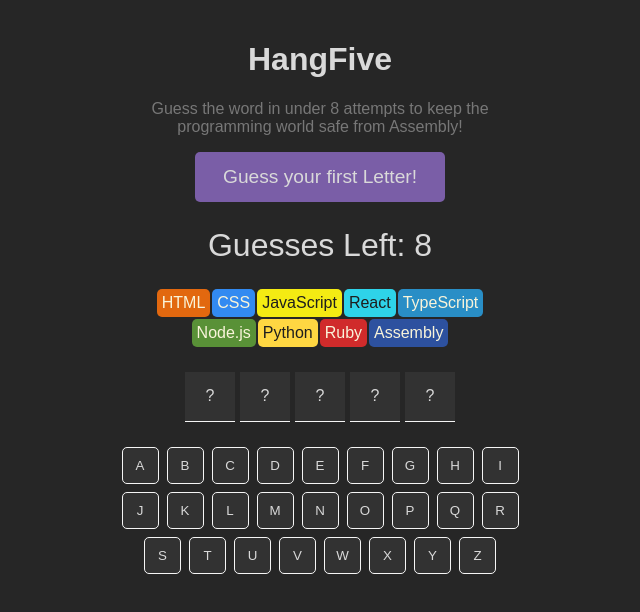
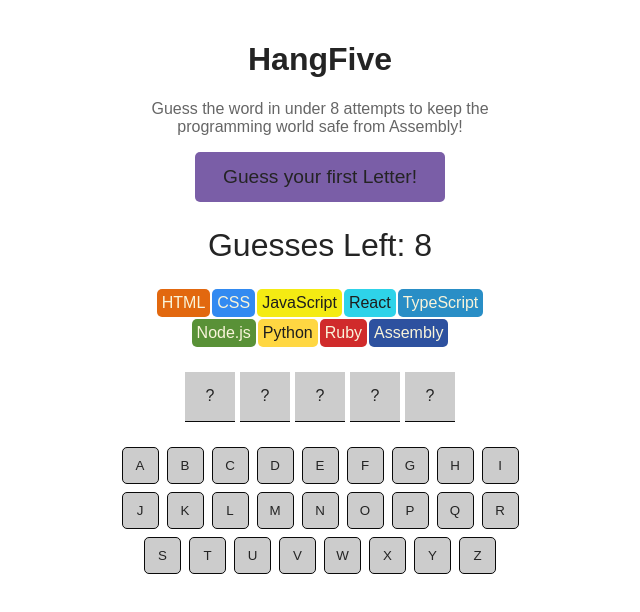
Before and after one commit to layyzzee/AssemblyEndgame, a React (Vite) app: page / in a window 1280 px wide. Shown: the top 612 px of the page, without its empty margins (320-960 px from the left). Built offline with nearby package versions, Linux system fonts and the light colour scheme.

Commit message:
Added a light mode by default, still need to make a toggle

```diff
--- a/src/App.jsx
+++ b/src/App.jsx
@@ -1,4 +1,4 @@
-import { useState } from "react"
+import { useState, useEffect } from "react"
 import { getDailyWord, getFarewellText } from "./utils"
 import { languages } from "./languages"
 import Confetti from "react-confetti"
@@ -17,6 +17,12 @@
 
   const [currentWord, setCurrentWord] = useState(() => getDailyWord().toUpperCase())
   const [guessedLetters, setGuessedLetters] = useState([])
+  const [theme, setTheme] = useState("light")
+
+  useEffect(() => {
+  document.documentElement.setAttribute("data-theme", theme)
+  }, [theme])
+
 
   const wrongGuessCount = guessedLetters.filter(letter =>
     !currentWord.includes(letter)).length
--- a/src/index.css
+++ b/src/index.css
@@ -7,6 +7,14 @@
   --correct-guess-color: #1FB15F;
   --incorrect-guess-color: #D02B2B;
   --empty-guess-color: #7A5EA7;
+}
+
+[data-theme="light"] {
+  --background-color: #ffffff;
+  --letter-color: #cccccc;
+  --text-color: #242424;
+  --border-color: #0a0a0a;
+  --muted-text: #666666;
 }
 
 * {
```
